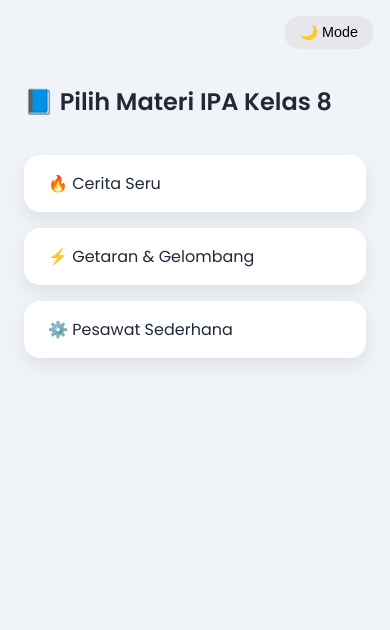
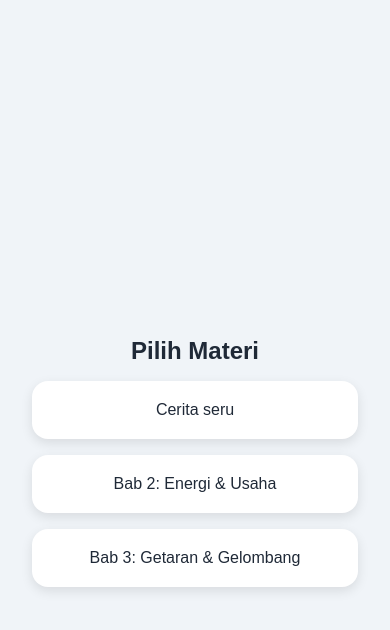
Before and after one commit to ipadevpro/kisikisiusipa, a plain HTML site: page index.html in a window 390 px wide. Both pictures are taken after a click on the button "Mulai". Drawn offline with Linux system fonts and the light colour scheme.

Commit message:
Update index.html

```diff
--- a/index.html
+++ b/index.html
@@ -4,191 +4,112 @@
   <meta charset="UTF-8">
   <meta name="viewport" content="width=device-width, initial-scale=1">
   <title>IPA: The Untold Stories</title>
-  <link href="https://fonts.googleapis.com/css2?family=Poppins:wght@400;600&display=swap" rel="stylesheet">
   <style>
-    :root {
-      --primary: #2563eb;
-      --bg-light: #f0f4f8;
-      --bg-dark: #1f2937;
-      --text-light: #1f2937;
-      --text-dark: #f3f4f6;
-      --card-bg-light: #ffffff;
-      --card-bg-dark: #374151;
-    }
-
     body {
       margin: 0;
       font-family: 'Poppins', sans-serif;
-      background: var(--bg-light);
-      color: var(--text-light);
+      background-color: #f0f4f8;
+      color: #1f2937;
+    }
+    .landing, .menu, .content {
+      display: none;
+      justify-content: center;
+      align-items: center;
+      flex-direction: column;
+      min-height: 100vh;
+      padding: 2rem;
+      text-align: center;
+    }
+    .landing.active, .menu.active, .content.active {
       display: flex;
-      flex-direction: column;
-      align-items: center;
-      padding: 24px;
-      transition: all 0.3s ease;
     }
-
-    body.dark {
-      background: var(--bg-dark);
-      color: var(--text-dark);
+    h1 {
+      font-size: 2rem;
+      margin-bottom: 1rem;
     }
-
-    .fade-in {
-      animation: fadeIn 1s ease;
-    }
-
-    @keyframes fadeIn {
-      from { opacity: 0; transform: translateY(20px); }
-      to { opacity: 1; transform: translateY(0); }
-    }
-
-    h1, h2 {
-      margin-bottom: 20px;
-    }
-
     .start-btn, .back-btn {
-      background: var(--primary);
+      padding: 10px 24px;
+      background-color: #2563eb;
       color: white;
-      padding: 12px 24px;
       border: none;
       border-radius: 999px;
       font-size: 1rem;
       cursor: pointer;
-      box-shadow: 0 4px 12px rgba(0,0,0,0.15);
-      transition: background 0.3s ease;
+      transition: background 0.3s;
     }
-
     .start-btn:hover, .back-btn:hover {
-      background: #1d4ed8;
+      background-color: #1e40af;
     }
-
-    .toggle-darkmode {
-      position: fixed;
-      top: 16px;
-      right: 16px;
-      background: #e5e7eb;
-      border: none;
-      padding: 8px 16px;
-      border-radius: 20px;
+    .card-grid {
+      display: grid;
+      grid-template-columns: repeat(auto-fit, minmax(200px, 1fr));
+      gap: 1rem;
+      width: 100%;
+      max-width: 800px;
+    }
+    .card {
+      background: white;
+      padding: 20px;
+      border-radius: 16px;
+      box-shadow: 0 4px 12px rgba(0,0,0,0.1);
       cursor: pointer;
-      font-size: 0.9rem;
+      transition: transform 0.3s;
     }
-
-    .menu {
-      display: none;
-      flex-direction: column;
-      gap: 16px;
-      margin-top: 40px;
-      width: 100%;
-      max-width: 480px;
+    .card:hover {
+      transform: scale(1.05);
     }
-
-    .card {
-      padding: 16px 24px;
-      border-radius: 16px;
-      background: var(--card-bg-light);
-      color: var(--text-light);
-      box-shadow: 0 8px 20px rgba(0,0,0,0.08);
-      cursor: pointer;
-      transition: transform 0.2s ease, box-shadow 0.2s ease, background 0.3s ease;
-    }
-
-    body.dark .card {
-      background: var(--card-bg-dark);
-      color: var(--text-dark);
-    }
-
-    .card:hover {
-      transform: translateY(-4px);
-      box-shadow: 0 12px 24px rgba(0,0,0,0.15);
-    }
-
-    .iframe-wrapper {
-      display: none;
-      flex-direction: column;
-      align-items: center;
-      width: 100%;
-      max-width: 480px;
-      margin-top: 32px;
-    }
-
     iframe {
       width: 100%;
-      height: 480px;
+      height: 80vh;
       border: none;
       border-radius: 12px;
-      box-shadow: 0 4px 12px rgba(0,0,0,0.1);
     }
-
-    .progress-bar {
-      width: 0;
-      height: 4px;
-      background: var(--primary);
-      margin: 12px 0;
-      border-radius: 4px;
-      transition: width 0.5s ease;
+    @media (max-width: 600px) {
+      h1 {
+        font-size: 1.5rem;
       }
-
-    body.dark .toggle-darkmode {
-      background: #4b5563;
-      color: white;
     }
   </style>
 </head>
-<body class="fade-in">
-  <button class="toggle-darkmode" onclick="toggleDarkMode()">🌙 Mode</button>
+<body>
 
 <!-- Landing Page -->
-  <div class="landing" id="landingPage">
-    <h1>🌟 IPA: The Untold Stories</h1>
-    <button class="start-btn" onclick="startApp()">Mulai</button>
+<div class="landing active" id="landingPage">
+  <h1>IPA: The Untold Stories</h1>
+  <button class="start-btn" onclick="showMenu()">Mulai</button>
 </div>
 
-  <!-- Menu Card -->
-  <div class="menu" id="cardMenu">
-    <h2>📘 Pilih Materi IPA Kelas 8</h2>
-    <div class="card" onclick="loadMateri('https://drive.google.com/file/d/1Blq4CW935nDNcgoiuE2DRg_fZUyos8td6KbLHlu6fnY/preview')">🔥 Cerita Seru</div>
-    <div class="card" onclick="loadMateri('https://drive.google.com/file/d/1qxLXRsoJgxXEXct59TfXSkU1zxZsSzkf/preview')">⚡ Getaran & Gelombang</div>
-    <div class="card" onclick="loadMateri('https://drive.google.com/file/d/1Vri1UunM5Gm9e5L9eG7sHXxjKDE6EHpG/preview')">⚙️ Pesawat Sederhana</div>
+<!-- Menu Materi -->
+<div class="menu" id="menuPage">
+  <h1>Pilih Materi</h1>
+  <div class="card-grid">
+    <div class="card" onclick="showContent('1Blq4CW935nDNcgoiuE2DRg_fZUyos8td6KbLHlu6fnY')">Cerita seru</div>
+    <div class="card" onclick="showContent('DOC_ID_2')">Bab 2: Energi & Usaha</div>
+    <div class="card" onclick="showContent('DOC_ID_3')">Bab 3: Getaran & Gelombang</div>
+  </div>
 </div>
 
-  <!-- Iframe Viewer -->
-  <div class="iframe-wrapper" id="iframeWrapper">
-    <button class="back-btn" onclick="goBack()">← Kembali ke Menu</button>
-    <div class="progress-bar" id="progressBar"></div>
-    <iframe id="docViewer" allowfullscreen></iframe>
+<!-- Embed Google Docs -->
+<div class="content" id="contentPage">
+  <iframe id="docsFrame" src=""></iframe>
+  <br>
+  <button class="back-btn" onclick="showMenu()">Kembali ke Menu</button>
 </div>
 
 <script>
-    function startApp() {
-      document.getElementById("landingPage").style.display = "none";
-      document.getElementById("cardMenu").style.display = "flex";
+  function showMenu() {
+    document.getElementById('landingPage').classList.remove('active');
+    document.getElementById('contentPage').classList.remove('active');
+    document.getElementById('menuPage').classList.add('active');
   }
 
-    function loadMateri(url) {
-      document.getElementById("cardMenu").style.display = "none";
-      document.getElementById("iframeWrapper").style.display = "flex";
-
-      const iframe = document.getElementById("docViewer");
-      const bar = document.getElementById("progressBar");
-      bar.style.width = "0";
-
-      setTimeout(() => bar.style.width = "80%", 100); // Fake loading
-      setTimeout(() => bar.style.width = "100%", 1000);
-
-      iframe.src = url;
-      window.scrollTo({ top: 0, behavior: 'smooth' });
-    }
-
-    function goBack() {
-      document.getElementById("iframeWrapper").style.display = "none";
-      document.getElementById("cardMenu").style.display = "flex";
-      window.scrollTo({ top: 0, behavior: 'smooth' });
-    }
-
-    function toggleDarkMode() {
-      document.body.classList.toggle('dark');
+  function showContent(docId) {
+    const frame = document.getElementById('docsFrame');
+    frame.src = `https://docs.google.com/document/d/${docId}/preview`;
+    document.getElementById('menuPage').classList.remove('active');
+    document.getElementById('contentPage').classList.add('active');
   }
 </script>
+
 </body>
 </html>
```
Lines whose indentation alone changed are shown as unchanged.
